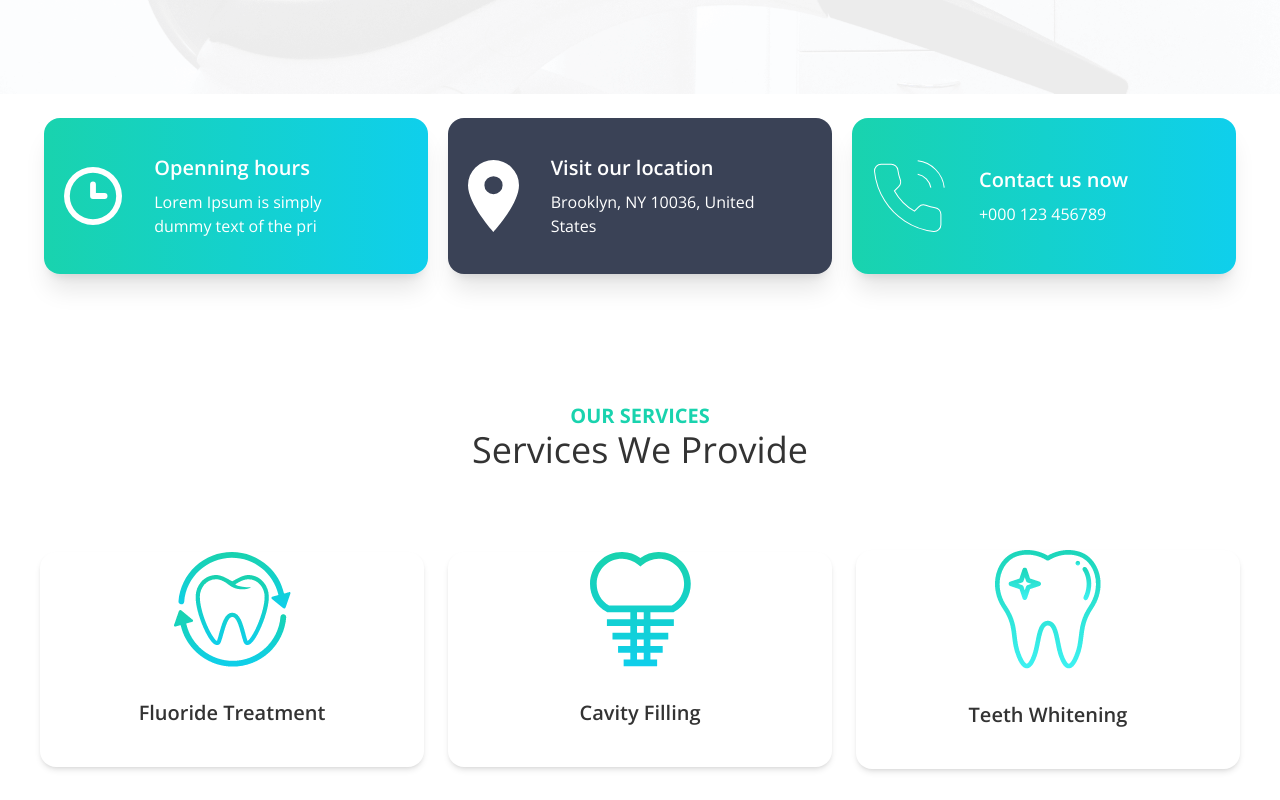
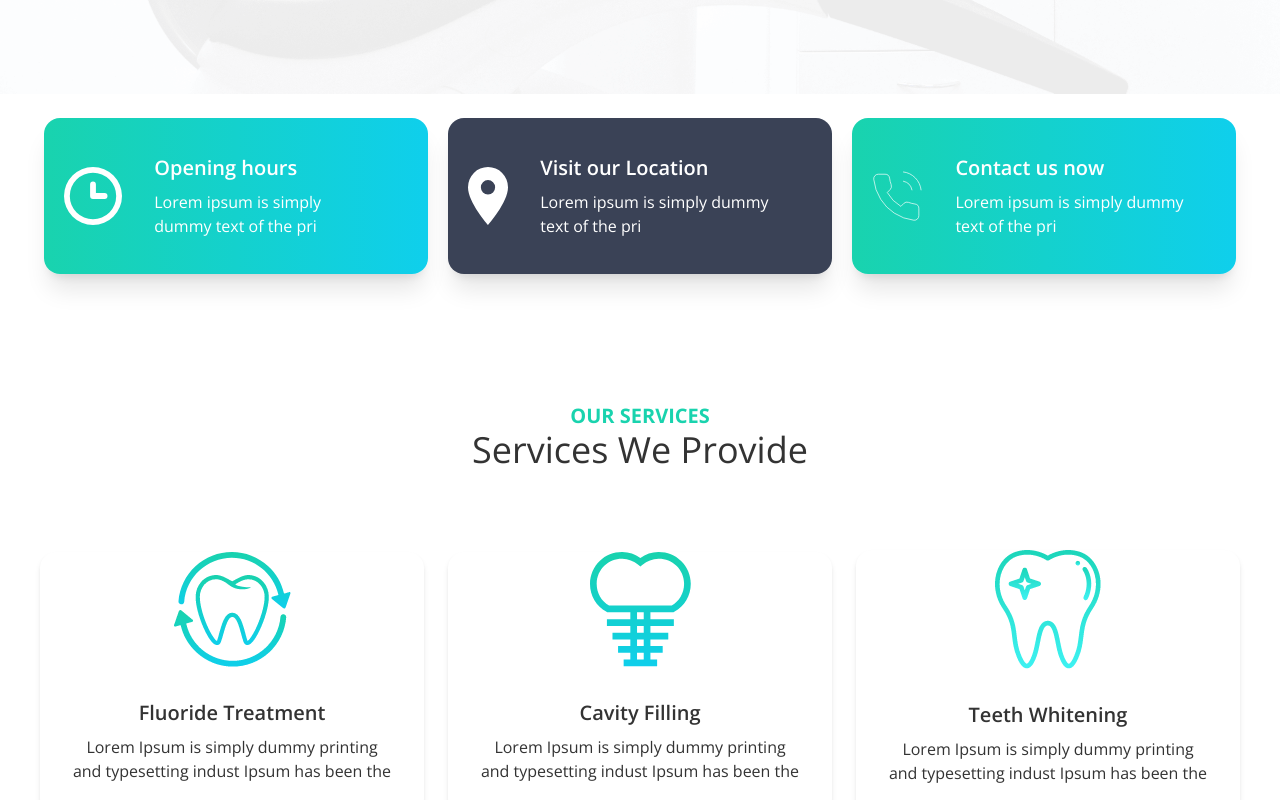
Before and after one commit to kmrajibfaysal/doctors-portal-client-km, a React (Create React App) app: page / in a window 1280 px wide. Shown: the part 720-1520 px from the top of the page. Built offline with nearby package versions, Linux system fonts and the light colour scheme.

Commit message:
made dynamic info and info card and fixed some bug

```diff
--- a/src/Pages/Home/Home.js
+++ b/src/Pages/Home/Home.js
@@ -3,7 +3,7 @@ import Footer from '../../Shared/Footer';
 import Banner from './Banner';
 import Contact from './Contact';
 import DoctorSection from './DoctorSection';
-import InfoCards from './infoCards';
+import Info from './Info';
 import Services from './Services';
 import Testimonials from './Testimonials';
 
@@ -11,7 +11,7 @@ function Home() {
     return (
         <div>
             <Banner />
-            <InfoCards />
+            <Info />
             <Services />
             <DoctorSection />
             <Testimonials />
--- /dev/null
+++ b/src/Pages/Home/Info.js
@@ -0,0 +1,41 @@
+import React from 'react';
+import clock from '../../assets/icons/clock.svg';
+import marker from '../../assets/icons/marker.svg';
+import phone from '../../assets/icons/phone.svg';
+import InfoCards from './InfoCard';
+
+const infos = [
+    {
+        _id: 1,
+        title: 'Opening hours',
+        description: 'Lorem ipsum is simply dummy text of the pri',
+        img: clock,
+        bgClass: 'bg-gradient-to-r from-secondary to-primary',
+    },
+    {
+        _id: 2,
+        title: 'Visit our Location',
+        description: 'Lorem ipsum is simply dummy text of the pri',
+        img: marker,
+        bgClass: 'bg-accent',
+    },
+    {
+        _id: 3,
+        title: 'Contact us now',
+        description: 'Lorem ipsum is simply dummy text of the pri',
+        img: phone,
+        bgClass: 'bg-gradient-to-r from-secondary to-primary',
+    },
+];
+
+function Info() {
+    return (
+        <div className="container mx-auto mt-24 flex flex-col items-center justify-center space-y-8 space-x-0 md:mt-6 md:flex-row md:space-y-0 md:space-x-5">
+            {infos.map((info) => (
+                <InfoCards key={info._id} info={info} />
+            ))}
+        </div>
+    );
+}
+
+export default Info;
--- /dev/null
+++ b/src/Pages/Home/InfoCard.js
@@ -0,0 +1,20 @@
+import React from 'react';
+
+function InfoCards({ info }) {
+    const { title, description, img, bgClass } = info;
+    return (
+        <div
+            className={`card w-80 items-center justify-around ${bgClass} py-4  text-white shadow-xl md:w-96 md:flex-row md:py-1 md:px-5`}
+        >
+            <div>
+                <img src={img} alt="" />
+            </div>
+            <div className="card-body">
+                <h2 className="card-title">{title}</h2>
+                <p>{description}</p>
+            </div>
+        </div>
+    );
+}
+
+export default InfoCards;
--- a/src/Pages/Home/Services.js
+++ b/src/Pages/Home/Services.js
@@ -6,28 +6,31 @@ import whitening from '../../assets/images/whitening.png';
 import ServiceBanner from './ServiceBanner';
 import ServiceCard from './ServiceCard';
 
-function Services() {
 const services = [
     {
         _id: 1,
         name: 'Fluoride Treatment',
-            description: '',
+        description:
+            'Lorem Ipsum is simply dummy printing and typesetting indust Ipsum has been the',
         img: fluoride,
     },
     {
         _id: 2,
         name: 'Cavity Filling',
-            description: '',
+        description:
+            'Lorem Ipsum is simply dummy printing and typesetting indust Ipsum has been the',
         img: cavity,
     },
     {
         _id: 3,
         name: 'Teeth Whitening',
-            description: '',
+        description:
+            'Lorem Ipsum is simply dummy printing and typesetting indust Ipsum has been the',
         img: whitening,
     },
 ];
 
+function Services() {
     return (
         <div className="container mx-auto mt-16 md:mt-32 ">
             <div className="my-20 text-center">
--- a/src/Pages/Home/infoCards.js
+++ /dev/null
@@ -1,40 +0,0 @@
-import React from 'react';
-import clock from '../../assets/icons/clock.svg';
-import marker from '../../assets/icons/marker.svg';
-import phone from '../../assets/icons/phone.svg';
-
-function InfoCards() {
-    return (
-        <div className="container mx-auto mt-24 flex flex-col items-center justify-center space-y-8 space-x-0 md:mt-6 md:flex-row md:space-y-0 md:space-x-5">
-            <div className="card w-80 items-center justify-around bg-gradient-to-r from-secondary to-primary py-4  text-white shadow-xl md:w-96 md:flex-row md:py-1 md:px-5">
-                <div>
-                    <img src={clock} alt="" />
-                </div>
-                <div className="card-body">
-                    <h2 className="card-title">Openning hours</h2>
-                    <p>Lorem Ipsum is simply dummy text of the pri</p>
-                </div>
-            </div>
-            <div className="card w-80 items-center justify-around bg-accent py-4  text-white shadow-xl md:w-96 md:flex-row md:py-1 md:px-5">
-                <div>
-                    <img src={marker} alt="" />
-                </div>
-                <div className="card-body">
-                    <h2 className="card-title">Visit our location</h2>
-                    <p>Brooklyn, NY 10036, United States</p>
-                </div>
-            </div>
-            <div className="card w-80 items-center justify-around bg-gradient-to-r from-secondary to-primary py-4  text-white shadow-xl md:w-96 md:flex-row md:py-4 md:px-5">
-                <div>
-                    <img src={phone} alt="" />
-                </div>
-                <div className="card-body">
-                    <h2 className="card-title">Contact us now</h2>
-                    <p>+000 123 456789</p>
-                </div>
-            </div>
-        </div>
-    );
-}
-
-export default InfoCards;
```
Also changed, not shown: 1 other file (tests, documents, lock files or other folders). Lines whose indentation alone changed are shown as unchanged.
